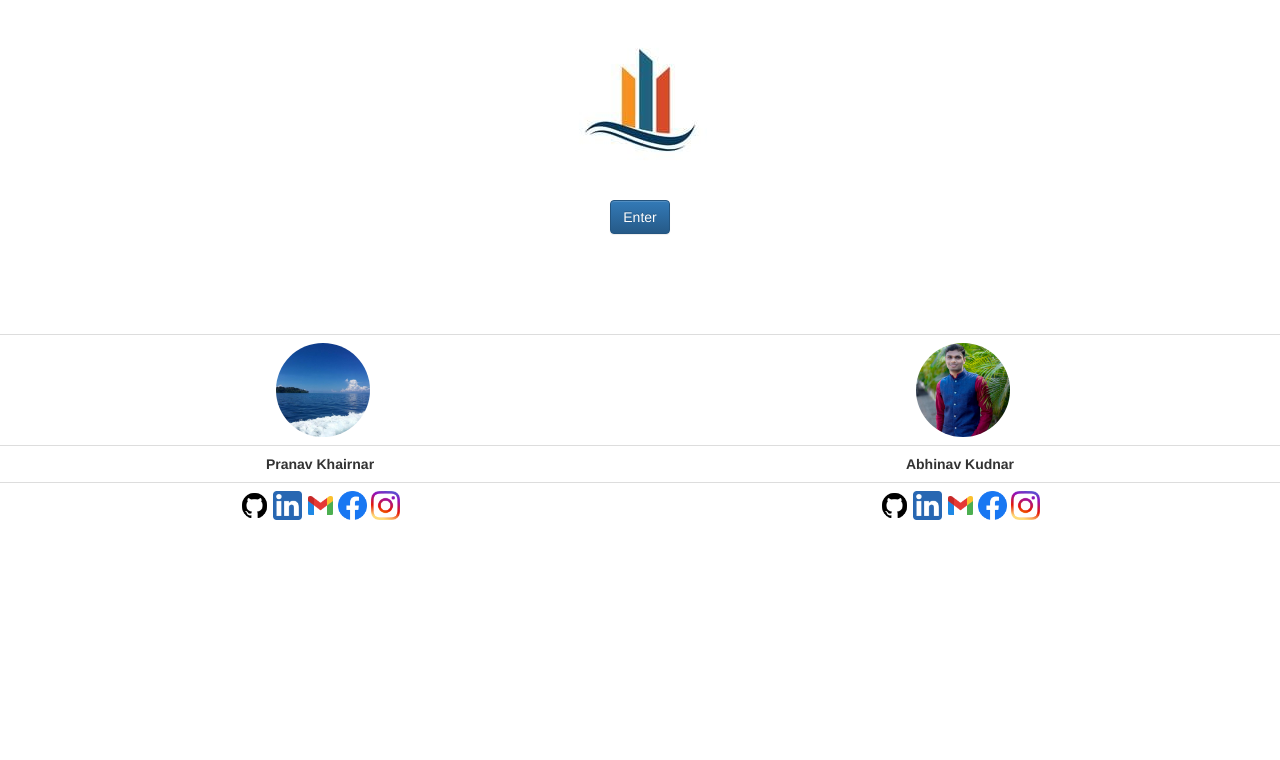
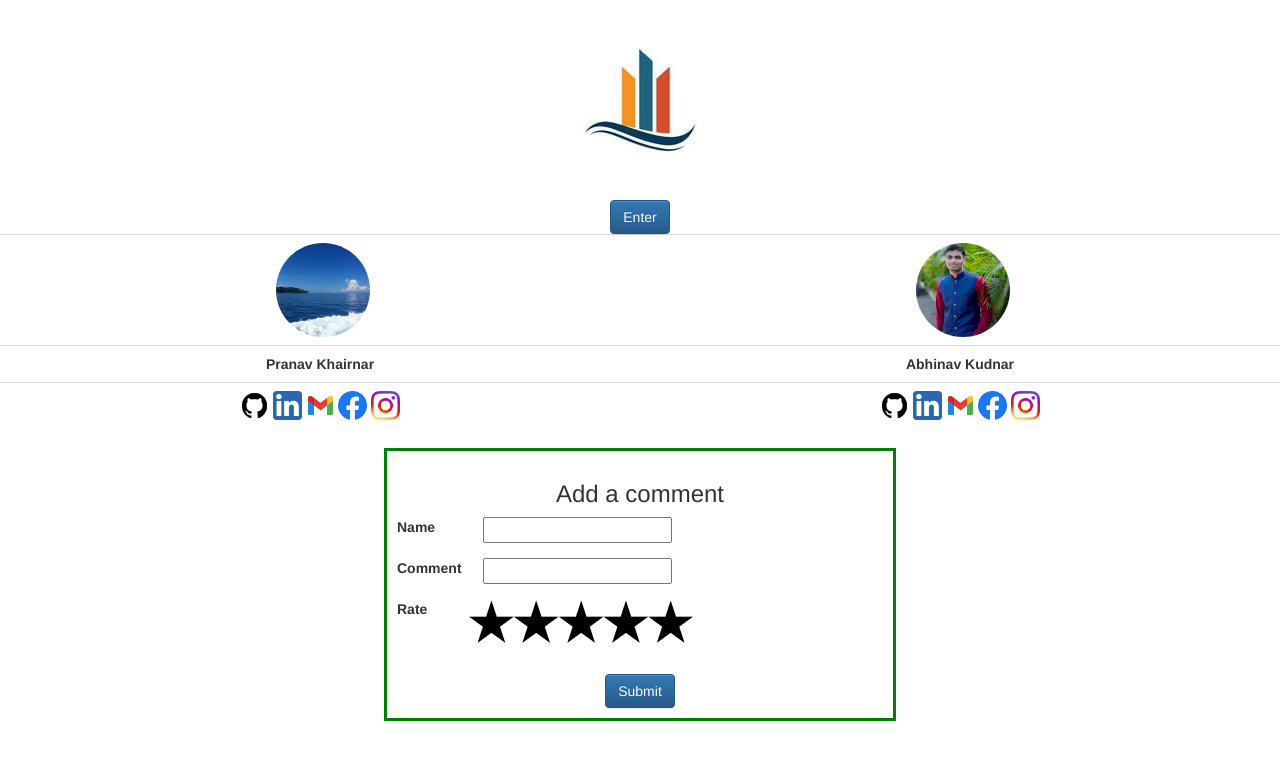
Before and after one commit to pranavkhairnar/p-report-project, a plain HTML site: page webpages/first.html in a window 1280 px wide. Drawn offline with nearby package versions, Linux system fonts and the light colour scheme.

Commit message:
day 4 feedback form added

```diff
--- a/webpages/first.html
+++ b/webpages/first.html
@@ -1,76 +1,106 @@
 <!DOCTYPE html>
 <html lang="en">
+
 <head>
 	<meta charset="UTF-8">
 	<meta http-equiv="X-UA-Compatible" content="IE=edge">
 	<meta name="viewport" content="width=device-width, initial-scale=1.0">
 	<title>First Page</title>
-
 	<link rel="stylesheet" href="./style1.css">
+    <script src="./star_rating.js"></script>
 	<!-- Latest compiled and minified CSS -->
 	<link rel="stylesheet" href="https://maxcdn.bootstrapcdn.com/bootstrap/3.3.7/css/bootstrap.min.css" integrity="sha384-BVYiiSIFeK1dGmJRAkycuHAHRg32OmUcww7on3RYdg4Va+PmSTsz/K68vbdEjh4u" crossorigin="anonymous">
-
 	<!-- Optional theme -->
 	<link rel="stylesheet" href="https://maxcdn.bootstrapcdn.com/bootstrap/3.3.7/css/bootstrap-theme.min.css" integrity="sha384-rHyoN1iRsVXV4nD0JutlnGaslCJuC7uwjduW9SVrLvRYooPp2bWYgmgJQIXwl/Sp" crossorigin="anonymous">
-
 	<!-- Latest compiled and minified JavaScript -->
 	<script src="https://maxcdn.bootstrapcdn.com/bootstrap/3.3.7/js/bootstrap.min.js" integrity="sha384-Tc5IQib027qvyjSMfHjOMaLkfuWVxZxUPnCJA7l2mCWNIpG9mGCD8wGNIcPD7Txa" crossorigin="anonymous"></script>
+	<link rel="stylesheet" href="https://cdnjs.cloudflare.com/ajax/libs/font-awesome/4.7.0/css/font-awesome.min.css">
+	<link rel="stylesheet" href="//netdna.bootstrapcdn.com/font-awesome/4.2.0/css/font-awesome.min.css"> </head>
 
-    <link rel="stylesheet" href="https://cdnjs.cloudflare.com/ajax/libs/font-awesome/4.7.0/css/font-awesome.min.css">
-
-</head>
-<body>
-
-    <img src="/images/mainlogo.jpg" alt="" class = "mainlogo_style">
+<body> <img src="/images/mainlogo.jpg" alt="" class="mainlogo_style">
 	<div class="border border-light p-3 mb-4">
 		<div class="text-center">
 			<button type="button" class="btn btn-primary">Enter</button>
 		</div>
 	</div>
 
-    <br>
-    <br>
-    <br>
-    <br>
-    <br>
 
 	<table class="table ">
-
 		<tbody>
 			<tr>
-                <th scope="col"> <img src="/images/pk.jpg" class = "pranav_style" alt="">  </th>
-                <th scope="col"> <img src="/images/abhinav.jpg" class = "abhinav_style" alt=""> </th>
-
+				<th scope="col"> <img src="/images/pk.jpg" class="pranav_style" alt=""> </th>
+				<th scope="col"> <img src="/images/abhinav.jpg" class="abhinav_style" alt=""> </th>
 			</tr>
-
 			<tr>
 				<th scope="col" class="text-center"> Pranav Khairnar </th>
 				<th scope="col" class="text-center"> Abhinav Kudnar </th>
-
 			</tr>
-
 			<tr>
-                <th scope="col" class="text-center">
-                    <img src="/images/github_icon.png" alt="" class = "icons" >
-                    <img src="/images/linkedin_icon.png" alt=""  class = "icons">
-                    <img src="/images/gmail_icon.png" alt=""  class = "icons">
-                    <img src="/images/fb_icon.png" alt=""  class = "icons">
-                    <img src="/images/insta_icon.png" alt=""  class = "icons">
-                </th>
-                <th scope="col" class="text-center">
-                    <img src="/images/github_icon.png" alt=""  class = "icons">
-                    <img src="/images/linkedin_icon.png" alt=""  class = "icons">
-                    <img src="/images/gmail_icon.png" alt=""  class = "icons">
-                    <img src="/images/fb_icon.png" alt=""  class = "icons">
-                    <img src="/images/insta_icon.png" alt=""  class = "icons">
-                </th>
+				<th scope="col" class="text-center"> <img src="/images/github_icon.png" alt="" class="icons"> <img src="/images/linkedin_icon.png" alt="" class="icons"> <img src="/images/gmail_icon.png" alt="" class="icons"> <img src="/images/fb_icon.png" alt="" class="icons"> <img src="/images/insta_icon.png" alt="" class="icons"> </th>
+				<th scope="col" class="text-center"> <img src="/images/github_icon.png" alt="" class="icons"> <img src="/images/linkedin_icon.png" alt="" class="icons"> <img src="/images/gmail_icon.png" alt="" class="icons"> <img src="/images/fb_icon.png" alt="" class="icons"> <img src="/images/insta_icon.png" alt="" class="icons"> </th>
 			</tr>
-
-
-
 		</tbody>
 	</table>
 
+	<div class="comment">
+		<h3 class="add_comment">Add a comment</h3>
+
+		<form>
+			<div class="form-group row">
+				<label class="col-sm-2 col-form-label">Name</label>
+				<div class="col-sm-10">
+					<input type="text"> </div>
+			</div>
+			<div class="form-group row">
+				<label class="col-sm-2 col-form-label">Comment</label>
+				<div class="col-sm-10">
+					<input type="text"> </div>
+			</div >
+            <div class="form-group row">
+
+                <label class="col-sm-2 col-form-label">Rate</label>
+                <div  class="rating ">
+
+                    <label>
+                        <input type="radio" name="stars" value="1" />
+                        <span class="icon">★</span>
+                    </label>
+                    <label>
+                        <input type="radio" name="stars" value="2" />
+                        <span class="icon">★</span>
+                        <span class="icon">★</span>
+                    </label>
+                    <label>
+                        <input type="radio" name="stars" value="3" />
+                        <span class="icon">★</span>
+                        <span class="icon">★</span>
+                        <span class="icon">★</span>
+                    </label>
+                    <label>
+                        <input type="radio" name="stars" value="4" />
+                        <span class="icon">★</span>
+                        <span class="icon">★</span>
+                        <span class="icon">★</span>
+                        <span class="icon">★</span>
+                    </label>
+                    <label>
+                        <input type="radio" name="stars" value="5" />
+                        <span class="icon">★</span>
+                        <span class="icon">★</span>
+                        <span class="icon">★</span>
+                        <span class="icon">★</span>
+                        <span class="icon">★</span>
+                    </label>
+                    </div>
+            </div>
+            <div class="text-center">
+                <button type="submit" class="btn btn-primary">Submit</button>
+            </div>
+
+		</form>
+
+    </div>
 
 </body>
+
 </html>
--- /dev/null
+++ b/webpages/star_rating.js
@@ -0,0 +1,3 @@
+$(':radio').change(function() {
+  console.log('New star rating: ' + this.value);
+});
--- a/webpages/style1.css
+++ b/webpages/style1.css
@@ -31,3 +31,118 @@ body {
     height: 29px;
   width: 29px;
 }
+
+div.stars {
+    width: 270px;
+    display: inline-block;
+  }
+
+  input.star { display: none; }
+
+  label.star {
+    float: right;
+    padding: 10px;
+    font-size: 36px;
+    color: #444;
+    transition: all .2s;
+  }
+
+  input.star:checked ~ label.star:before {
+    content: '\f005';
+    color: #FD4;
+    transition: all .25s;
+  }
+
+  input.star-5:checked ~ label.star:before {
+    color: #FE7;
+    text-shadow: 0 0 20px #952;
+  }
+
+  input.star-1:checked ~ label.star:before { color: #F62; }
+
+  label.star:hover { transform: rotate(-15deg) scale(1.3); }
+
+label.star:before {
+    content: '\f006';
+    font-family: FontAwesome;
+}
+
+
+.rating {
+    display: inline-block;
+    position: relative;
+    height: 50px;
+    line-height: 50px;
+    font-size: 50px;
+  }
+
+  .rating label {
+    position: absolute;
+    top: 0;
+    left: 0;
+    height: 100%;
+    cursor: pointer;
+  }
+
+  .rating label:last-child {
+    position: static;
+  }
+
+  .rating label:nth-child(1) {
+    z-index: 5;
+  }
+
+  .rating label:nth-child(2) {
+    z-index: 4;
+  }
+
+  .rating label:nth-child(3) {
+    z-index: 3;
+  }
+
+  .rating label:nth-child(4) {
+    z-index: 2;
+  }
+
+  .rating label:nth-child(5) {
+    z-index: 1;
+  }
+
+  .rating label input {
+    position: absolute;
+    top: 0;
+    left: 0;
+    opacity: 0;
+  }
+
+  .rating label .icon {
+    float: left;
+    color: transparent;
+  }
+
+  .rating label:last-child .icon {
+    color: #000;
+  }
+
+  .rating:not(:hover) label input:checked ~ .icon,
+  .rating:hover label:hover input ~ .icon {
+    color: #09f;
+  }
+
+  .rating label input:focus:not(:checked) ~ .icon:last-child {
+    color: #000;
+    text-shadow: 0 0 5px #09f;
+  }
+
+.comment {
+    margin: auto;
+    width: 40%;
+    height: 70%;
+    border: 3px solid green;
+    padding: 10px;
+
+}
+
+.add_comment {
+    text-align: center;
+}
```
Lines whose indentation alone changed are shown as unchanged.
